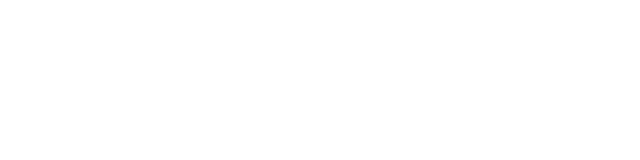
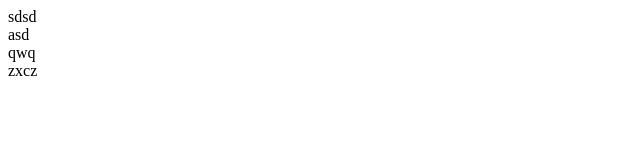
Before and after one commit to kilfro/task-board, a React app: page / in a window 1280 px wide. Shown: the top 160 px of the page, without its empty margins (0-640 px from the left). Built offline with nearby package versions, Linux system fonts and the light colour scheme.

Commit message:
Create Task component

```diff
--- a/src/App.jsx
+++ b/src/App.jsx
@@ -3,8 +3,14 @@
 
 const App = () => {
     const defaultState = {
-        todo: [],
-        doing: [],
+        todo: [
+            {id: 1, description: 'sdsd'},
+            {id: 2, description: 'asd'},
+            {id: 3, description: 'qwq'},
+        ],
+        doing: [
+            {id: 4, description: 'zxcz'},
+        ],
         done: [],
     }
     const [tasks, setTasks] = useState(defaultState)
--- a/src/components/List.jsx
+++ b/src/components/List.jsx
@@ -1,9 +1,14 @@
 import React from 'react'
 import {Droppable} from 'react-beautiful-dnd'
+import Task from './Task'
 
-const List = ({droppableId}) => (
+const List = ({droppableId, tasks}) => (
     <Droppable dropabbleId={droppableId}>
-        {() => <div/>}
+        {() => (
+            <div>
+                {tasks.map((t, index) => <Task key={t.id} draggableId={t.id} index={index} text={t.description}/>)}
+            </div>
+        )}
     </Droppable>
 )
 
--- /dev/null
+++ b/src/components/Task.jsx
@@ -0,0 +1,10 @@
+import React from 'react'
+import {Draggable} from 'react-beautiful-dnd'
+
+const Task = ({draggableId, index, text}) => (
+    <Draggable draggableId={draggableId} index={index}>
+        {() => <div>{text}</div>}
+    </Draggable>
+)
+
+export default Task
```
